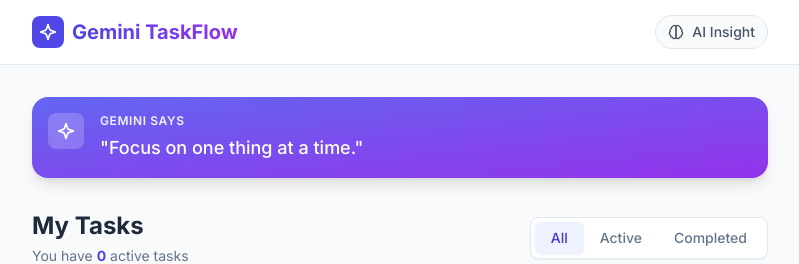
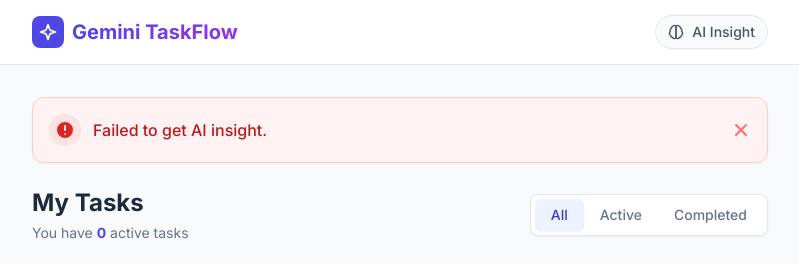
Before and after one commit to fidehlg89/Gemini-TaskFlow, a React (Vite) app: page / in a window 1280 px wide. Both pictures are taken after a click on the button "AI Insight". Shown: the top 264 px of the page, without its empty margins (240-1039 px from the left). Built offline with nearby package versions, Linux system fonts and the light colour scheme; no server answers.

Commit message:
add adjustments to no see the page in blank

```diff
--- a/App.tsx
+++ b/App.tsx
@@ -15,6 +15,7 @@
   const [breakingDownId, setBreakingDownId] = useState<string | null>(null);
   const [insight, setInsight] = useState<string>('');
   const [loadingInsight, setLoadingInsight] = useState(false);
+  const [error, setError] = useState<string | null>(null);
 
   // Persist tasks
   useEffect(() => {
@@ -82,10 +83,12 @@
     if (!taskToBreak) return;
 
     setBreakingDownId(id);
+    setError(null);
 
     // Ensure the parent is expanded while loading/breaking down
     setTasks(prev => prev.map(t => t.id === id ? { ...t, isExpanded: true } : t));
 
+    try {
       const subtasks = await breakDownTask(taskToBreak.text);
 
       if (subtasks.length > 0) {
@@ -111,16 +114,28 @@
           ).concat(newTasks);
         });
       }
+    } catch (err) {
+      console.error(err);
+      setError("Failed to break down task. Please try again.");
+    } finally {
       setBreakingDownId(null);
+    }
   };
 
   const fetchInsight = useCallback(async () => {
     setLoadingInsight(true);
+    setError(null);
     const active = tasks.filter(t => !t.completed).length;
     const completed = tasks.filter(t => t.completed).length;
+    try {
       const text = await getProductivityInsight(active, completed);
       setInsight(text);
+    } catch (err) {
+      console.error(err);
+      setError("Failed to get AI insight.");
+    } finally {
       setLoadingInsight(false);
+    }
   }, [tasks]);
 
   // Initial insight on load if tasks exist
@@ -178,6 +193,28 @@
           </div>
         )}
 
+        {/* Error Banner */}
+        {error && (
+          <div className="mb-6 p-4 bg-red-50 border border-red-200 rounded-xl text-red-700 flex items-center justify-between shadow-sm animate-in fade-in slide-in-from-top-4">
+            <div className="flex items-center gap-3">
+              <div className="w-8 h-8 bg-red-100 rounded-full flex items-center justify-center text-red-600">
+                <svg xmlns="http://www.w3.org/2000/svg" className="h-5 w-5" viewBox="0 0 20 20" fill="currentColor">
+                  <path fillRule="evenodd" d="M18 10a8 8 0 11-16 0 8 8 0 0116 0zm-7 4a1 1 0 11-2 0 1 1 0 012 0zm-1-9a1 1 0 00-1 1v4a1 1 0 102 0V6a1 1 0 00-1-1z" clipRule="evenodd" />
+                </svg>
+              </div>
+              <p className="font-medium">{error}</p>
+            </div>
+            <button
+              onClick={() => setError(null)}
+              className="text-red-400 hover:text-red-600 transition-colors"
+            >
+              <svg xmlns="http://www.w3.org/2000/svg" className="h-5 w-5" viewBox="0 0 20 20" fill="currentColor">
+                <path fillRule="evenodd" d="M4.293 4.293a1 1 0 011.414 0L10 8.586l4.293-4.293a1 1 0 111.414 1.414L11.414 10l4.293 4.293a1 1 0 01-1.414 1.414L10 11.414l-4.293 4.293a1 1 0 01-1.414-1.414L8.586 10 4.293 5.707a1 1 0 010-1.414z" clipRule="evenodd" />
+              </svg>
+            </button>
+          </div>
+        )}
+
         {/* Status Bar */}
         <div className="flex flex-col sm:flex-row sm:items-center justify-between mb-6 gap-4">
           <div>
--- a/index.html
+++ b/index.html
@@ -1,5 +1,6 @@
 <!DOCTYPE html>
 <html lang="en">
+
 <head>
   <meta charset="UTF-8" />
   <meta name="viewport" content="width=device-width, initial-scale=1.0" />
@@ -11,33 +12,30 @@
       font-family: 'Inter', sans-serif;
       background-color: #f8fafc;
     }
+
     /* Custom scrollbar for webkit */
     ::-webkit-scrollbar {
       width: 6px;
     }
+
     ::-webkit-scrollbar-track {
       background: transparent;
     }
+
     ::-webkit-scrollbar-thumb {
       background: #cbd5e1;
       border-radius: 3px;
     }
+
     ::-webkit-scrollbar-thumb:hover {
       background: #94a3b8;
     }
   </style>
-  <script type="importmap">
-{
-  "imports": {
-    "react/": "https://esm.sh/react@^19.2.3/",
-    "react": "https://esm.sh/react@^19.2.3",
-    "react-dom/": "https://esm.sh/react-dom@^19.2.3/",
-    "@google/genai": "https://esm.sh/@google/genai@^1.35.0"
-  }
-}
-</script>
+  <script type="module" src="/index.tsx"></script>
 </head>
+
 <body>
   <div id="root"></div>
 </body>
+
 </html>
--- a/services/geminiService.ts
+++ b/services/geminiService.ts
@@ -49,7 +49,7 @@
 
   } catch (error) {
     console.error("Error breaking down task:", error);
-    return [];
+    throw error;
   }
 };
 
@@ -72,6 +72,6 @@
     return response.text || "Keep moving forward!";
   } catch (error) {
     console.error("Error getting insight:", error);
-    return "Focus on one thing at a time.";
+    throw error;
   }
 };
```
Also changed, not shown: package.json (+6 -4 lines), .yarnrc.yml (added), 2 other files (tests, documents, lock files or other folders). Lines whose indentation alone changed are shown as unchanged.
